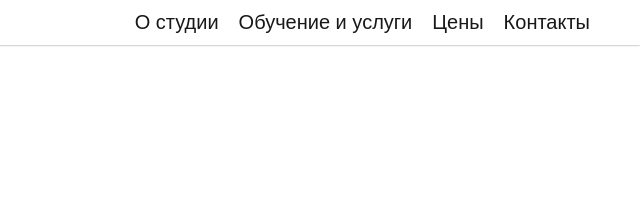
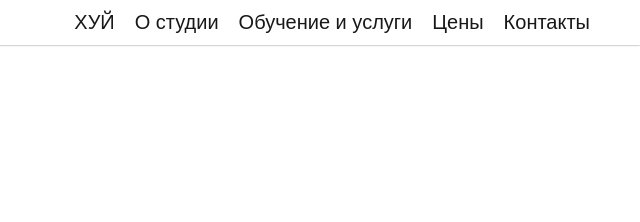
Before and after one commit to GennAP/MyProjects, a plain HTML site: page index.html in a window 1280 px wide. Shown: the top 222 px of the page, 640-1280 px from the left. Drawn offline with nearby package versions, Linux system fonts and the light colour scheme.

Commit message:
Update index.html

```diff
--- a/index.html
+++ b/index.html
@@ -17,6 +17,7 @@
         </div>
         <div class="headerMenu">
             <div class="menu">
+                 <a href=""><div class="headerItem"><font>ХУЙ</font></div></a>
             <a href=""><div class="headerItem"><font>О студии</font></div></a>
             <a href=""><div class="headerItem"><font>Обучение и услуги</font></div></a>
             <a href=""><div class="headerItem"><font>Цены</font></div></a>
```
